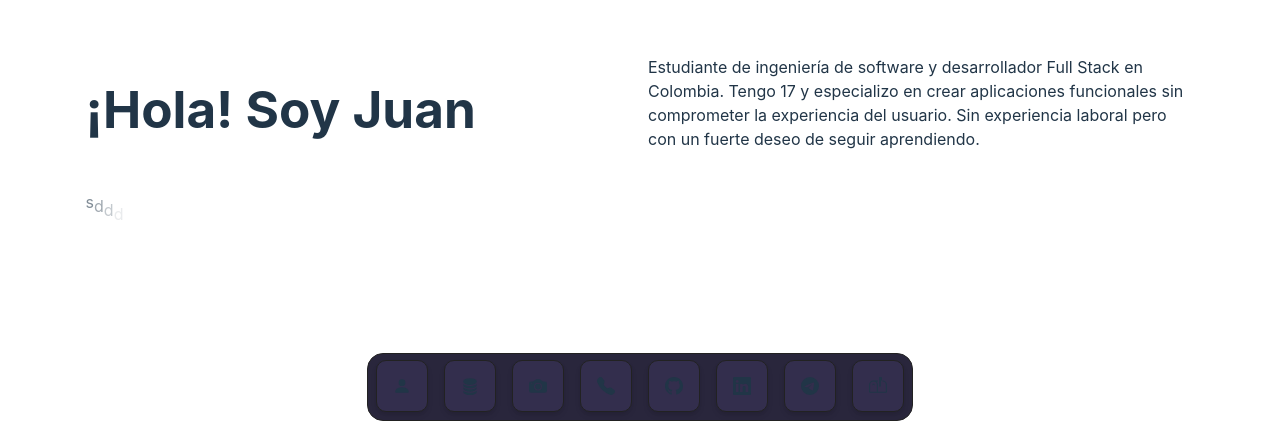
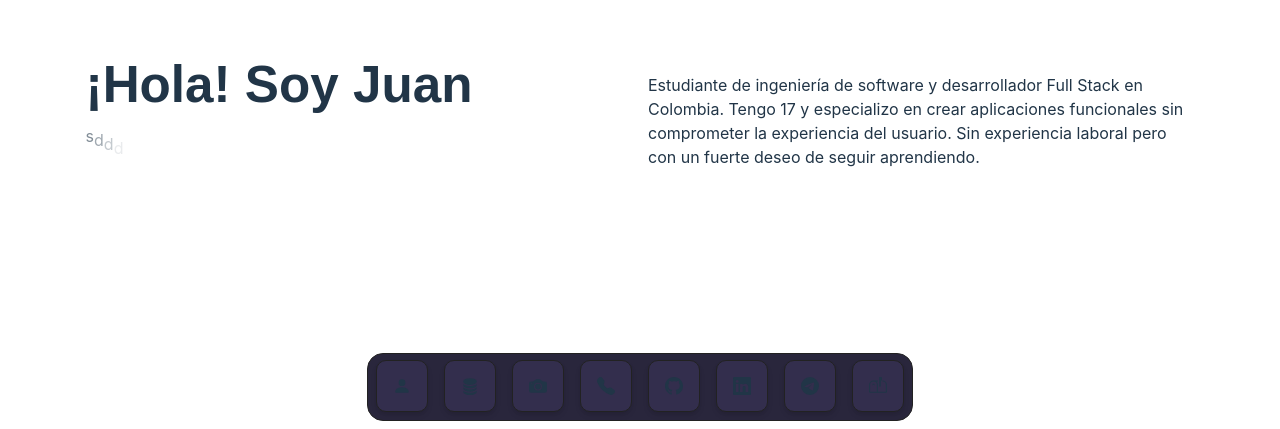
Before and after one commit to Juan1mera/Portfolio, a React (Vite) app: page / in a window 1280 px wide. Shown: the part 371-800 px from the top of the page. Built offline with nearby package versions, Linux system fonts and the light colour scheme; a web font is replaced by a local one.

Commit message:
style: Eliminando margen de las etiqueras h

```diff
--- a/src/views/home/App.css
+++ b/src/views/home/App.css
@@ -52,3 +52,9 @@ html, body, #root {
   width: 100%;
   z-index: 999;
 }
+
+h1, h2, h3, h4, h5, h6 {
+  font-family: 'Montserrat', sans-serif;
+  font-weight: bold;
+  margin: 0;
+}
```
